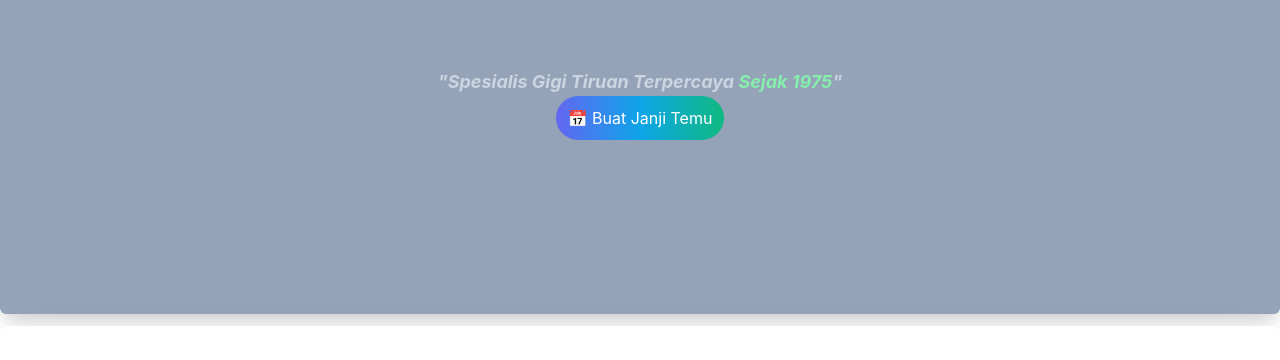
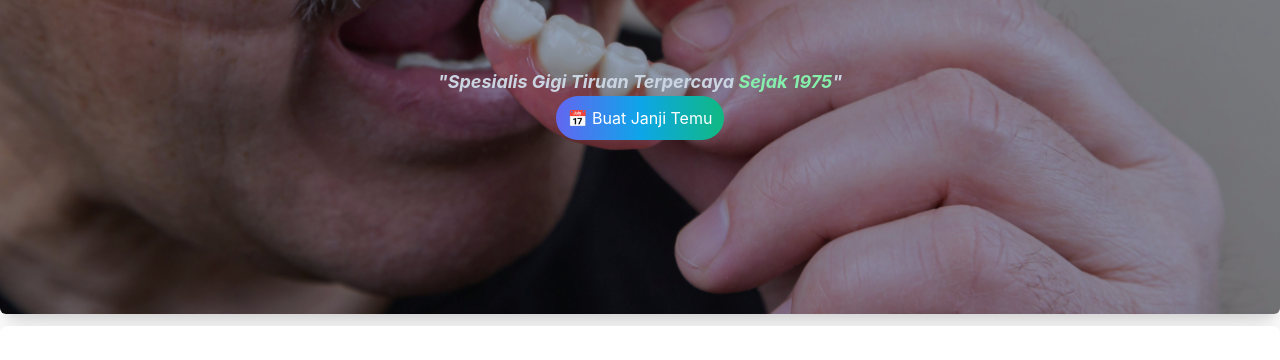
Before and after one commit to Git-WilsonAng/https-git-wilsonang.github.io-, a website: page index.html in a window 1280 px wide. Shown: the part 321-681 px from the top of the page. Drawn offline with Linux system fonts and the light colour scheme; the site is published under a folder, as on GitHub Pages, so addresses that start at the root find nothing.

Commit message:
edit gambar

```diff
--- a/index.html
+++ b/index.html
@@ -30,7 +30,7 @@
     <!-- Main Start -->
     <main id="home" class="scroll-mt-14">
       <!-- Home Start -->
-      <div class="flex flex-col justify-center bg-[url('/src/img/bg_home.jpg')] bg-no-repeat bg-center bg-cover w-auto h-[580px] bg-slate-400 bg-blend-multiply text-center rounded-b-md shadow-xl">
+      <div style="background-image: url('./src/img/bg_home.jpg');" class="flex flex-col justify-center bg-no-repeat bg-center bg-cover w-auto h-[580px] bg-slate-400 bg-blend-multiply text-center rounded-b-md shadow-xl">
         <h1 class="font-bold text-3xl text-white">
           👋 Selamat Datang di<span class="text-green-300"> Ahli Gigi<br />H. Maryanto</span>
         </h1>
```
